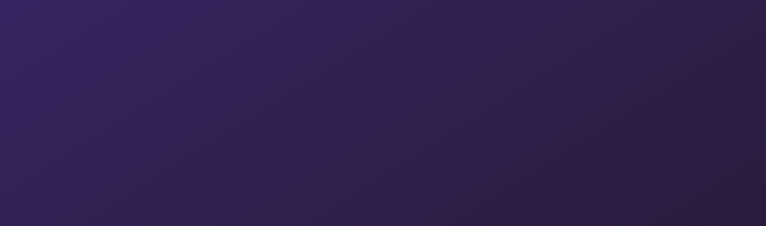
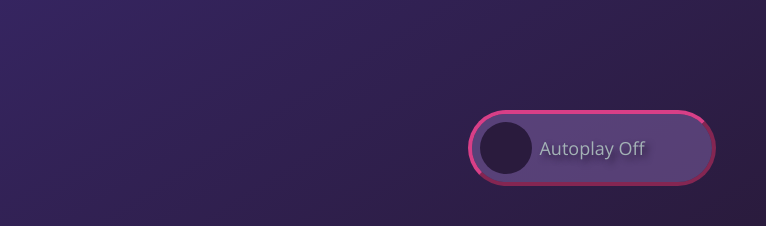
Before and after one commit to Indras1/Indras1.github.io, a plain HTML site: page Sofy/index.html in a window 1280 px wide. Shown: the part 574-800 px from the top of the page, 514-1280 px from the left. Drawn offline with nearby package versions, Linux system fonts and the light colour scheme.

Commit message:
Testing autoplay slider

```diff
--- a/Sofy/index.html
+++ b/Sofy/index.html
@@ -33,6 +33,7 @@ Color scheme:
 	<img id = "imgSquish" src = "Squish.gif">
 	<img id = "imgViking" src = "Viking.webp">
 	<img id = "imgVPraetor" src = "VPraetor.png">
+
 	<!--- Blank audio tag:
 	<audio id = "audio" src = ".mp3" type = "audio/mpeg"></audio>
 	--->
@@ -64,6 +65,11 @@ Color scheme:
 		</ul>
 	</div>
 
+	<label class = "containerSwitch">
+		<input type = "checkbox" id = "toggleAutoplay" onclick = "toggleCheck()">
+		<span class = "slider"></span>
+	</label>
+
 	<script>
 
 	function playAudio(clickedName) {
@@ -82,14 +88,15 @@ Color scheme:
 		audio.onpause = function(){hideAvatar(clickedName)};
 		audio.onended = function(){hideAvatar(clickedName)};
 	}
+
 	function showAvatar(target) {
 		var imgTarget = document.getElementById('img' + target);
 		var linkTarget = document.getElementById('link' + target);
 		var posCounter = 0;
-		var startLeft = linkTarget.getBoundingClientRect().left - 5
-		var startTop = linkTarget.getBoundingClientRect().top + 20
-		var endLeft = window.innerWidth / 2 - 64
-		var endTop = window.innerHeight / 2 - 64
+		var startLeft = linkTarget.getBoundingClientRect().left - 5;
+		var startTop = linkTarget.getBoundingClientRect().top + 20;
+		var endLeft = window.innerWidth / 2 - 64;
+		var endTop = window.innerHeight / 2 - 64;
 		imgTarget.style.display = "block";
 		var idTimer = setInterval(expand, 4);
 		function expand() {
@@ -97,9 +104,9 @@ Color scheme:
 				clearInterval(idTimer);
 			} else {
 				posCounter++;
-				curLeft = ((endLeft - startLeft) / 250) * posCounter + startLeft
-				curTop = ((endTop - startTop) / 250) * posCounter + startTop
-				curWidth = (254 / 250) * posCounter + 2
+				curLeft = ((endLeft - startLeft) / 250) * posCounter + startLeft;
+				curTop = ((endTop - startTop) / 250) * posCounter + startTop;
+				curWidth = (254 / 250) * posCounter + 2;
 				imgTarget.style.height = curWidth + "px";
 				imgTarget.style.width = curWidth + "px";
 				imgTarget.style.top = curTop + "px";
@@ -107,14 +114,15 @@ Color scheme:
 			}
 		}
 	}
+
 	function hideAvatar(target) {
 		var imgTarget = document.getElementById('img' + target);
 		var linkTarget = document.getElementById('link' + target);
 		var posCounter = 0;
-		var startLeft = window.innerWidth / 2 - 64
+		var startLeft = window.innerWidth / 2 - 64;
 		var startTop = window.innerHeight / 2 - 64
-		var endLeft = linkTarget.getBoundingClientRect().left - 5
-		var endTop = linkTarget.getBoundingClientRect().top + 20
+		var endLeft = linkTarget.getBoundingClientRect().left - 5;
+		var endTop = linkTarget.getBoundingClientRect().top + 20;
 		var idTimer = setInterval(contract, 4);
 		function contract() {
 			if (posCounter == 250) {
@@ -122,9 +130,9 @@ Color scheme:
 				clearInterval(idTimer);
 			} else {
 				posCounter++;
-				curLeft = ((endLeft - startLeft) / 250) * posCounter + startLeft
-				curTop = ((endTop - startTop) / 250) * posCounter + startTop
-				curWidth = 256 - (254 / 250) * posCounter
+				curLeft = ((endLeft - startLeft) / 250) * posCounter + startLeft;
+				curTop = ((endTop - startTop) / 250) * posCounter + startTop;
+				curWidth = 256 - (254 / 250) * posCounter;
 				imgTarget.style.height = curWidth + "px";
 				imgTarget.style.width = curWidth + "px";
 				imgTarget.style.top = curTop + "px";
@@ -132,6 +140,16 @@ Color scheme:
 			}
 		}
 	}
+
+	function toggleCheck() {
+		var toggle = document.getElementById('toggleAutoplay');
+		if (toggle.checked == true) {
+			window.alert('Sorry, autoplay isn\'t implemented yet!');
+		} else {
+
+		}
+	}
+
 	</script>
 
 </body>
--- a/Sofy/sofystyle.css
+++ b/Sofy/sofystyle.css
@@ -27,6 +27,64 @@ ul {
 li:hover {
 	text-shadow: 4px 4px 6px #2A1B3D;
 }
+.containerSwitch {
+	display: block;
+	position: absolute;
+	width: 240px;
+	height: 68px;
+	right: 50px;
+	bottom: 40px;
+	border: 4px solid #D83F87;
+	border-style: outset;
+	border-radius: 40px;
+}
+.containerSwitch input {
+	display: none;
+}
+.slider {
+	position: absolute;
+	cursor: pointer;
+	top: 0;
+	left: 0;
+	right: 0;
+	bottom: 0;
+	background-color: #8265A780;
+	-webkit-transition: .4s;
+	transition: .4s;
+	border-radius: 34px;
+}
+.slider:before {
+	position: absolute;
+	content: "";
+	height: 52px;
+	width: 52px;
+	left: 8px;
+	bottom: 8px;
+	background-color: #2A1B3D;
+	-webkit-transition: .4s;
+	transition: .4s;
+	border-radius: 50%;
+}
+input:checked + .slider {
+	background-color: #D83F8780;
+}
+input:checked + .slider:before {
+	transform: translateX(172px);
+}
+.slider:after {
+	content: 'Autoplay Off';
+	font-size: 18px;
+	text-shadow: 4px 4px 6px #2A1B3D;
+	color: #A4B3B6;
+	display: block;
+	position: absolute;
+	transform: translate(-50%,-50%);
+	top: 50%;
+	left: 50%;
+}
+input:checked + .slider:after {
+	content:'Autoplay On';
+}
 #imgSofy {
 	bottom: 0px;
 	left: 10px;
@@ -44,4 +102,5 @@ li:hover {
 	border: 4px solid #D83F87;
 	border-style: outset;
 	border-radius: 15px;
+	cursor: pointer;
 }
```
